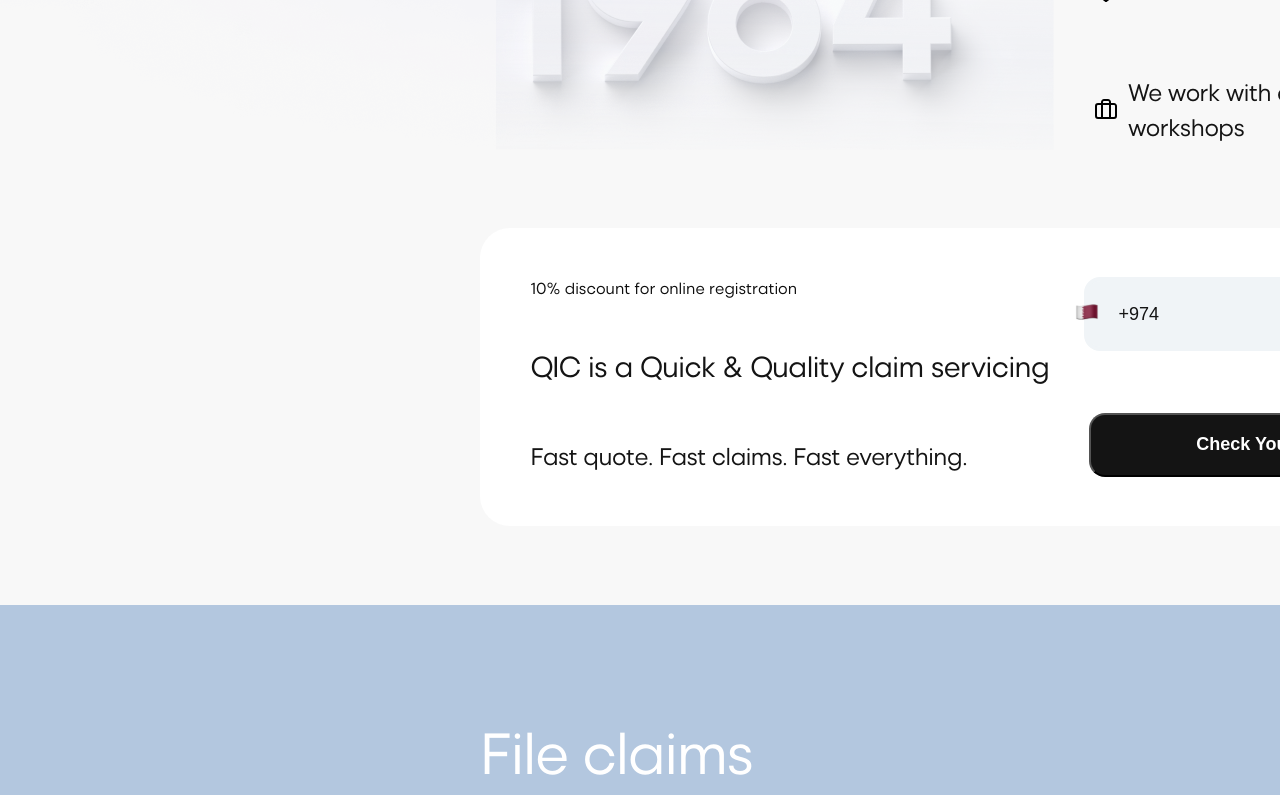
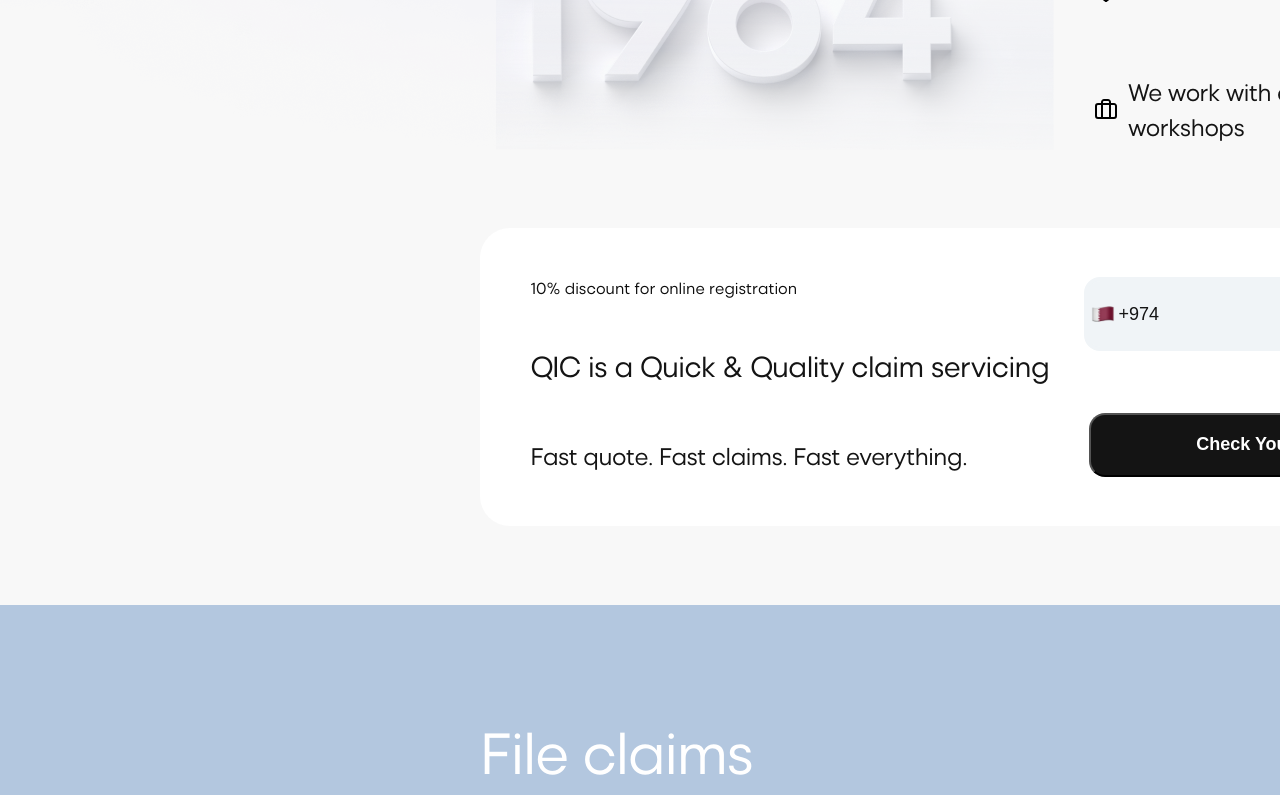
Before and after one commit to 8berestov8/qic, a Vue app: page / in a window 1280 px wide. Shown: the part 1252-2047 px from the top of the page. Built offline with nearby package versions, Linux system fonts and the light colour scheme.

Commit message:
update input phone

```diff
--- a/src/components/FormPhone.vue
+++ b/src/components/FormPhone.vue
@@ -20,7 +20,7 @@
 			<button class="btn-form" @click.prevent="Start">
 				Get a Quote
 			</button>
-			<img class="flag" src="../assets/icon/flag.svg" />
+			<img class="flag" src="../assets/icon/flag.svg" v-if="!clearPhone" />
 		</div>
 	</form>
 </template>
@@ -35,6 +35,7 @@
 				},
 				phone: '+974 ',
 				output: true,
+				noPhone: false,
 			};
 		},
 		methods: {
@@ -53,7 +54,13 @@
 				}
 			},
 		},
-		components: {},
+		computed: {
+			clearPhone() {
+				if (this.phone == '') {
+					return (this.noPhone = true);
+				}
+			},
+		},
 	};
 </script>
 
--- a/src/components/FormPhoneBig.vue
+++ b/src/components/FormPhoneBig.vue
@@ -18,7 +18,7 @@
 					valid: output === true,
 				}"
 			/>
-			<img class="flag" src="../assets/icon/flag.svg" />
+			<img class="flag" src="../assets/icon/flag.svg" v-if="!clearPhone" />
 			<button class="btn-form2" @click.prevent="Start">Check Your Price</button>
 		</form>
 	</div>
@@ -49,6 +49,13 @@
 					}
 				} else {
 					this.output = false;
+				}
+			},
+		},
+		computed: {
+			clearPhone() {
+				if (this.phone == '') {
+					return (this.noPhone = true);
 				}
 			},
 		},
@@ -145,8 +152,8 @@
 		position: absolute;
 		width: 24px;
 		height: 24px;
-		right: 407px;
-		top: 72px;
+		right: 391px;
+		top: 74px;
 	}
 
 	.input-form2:focus {
```
